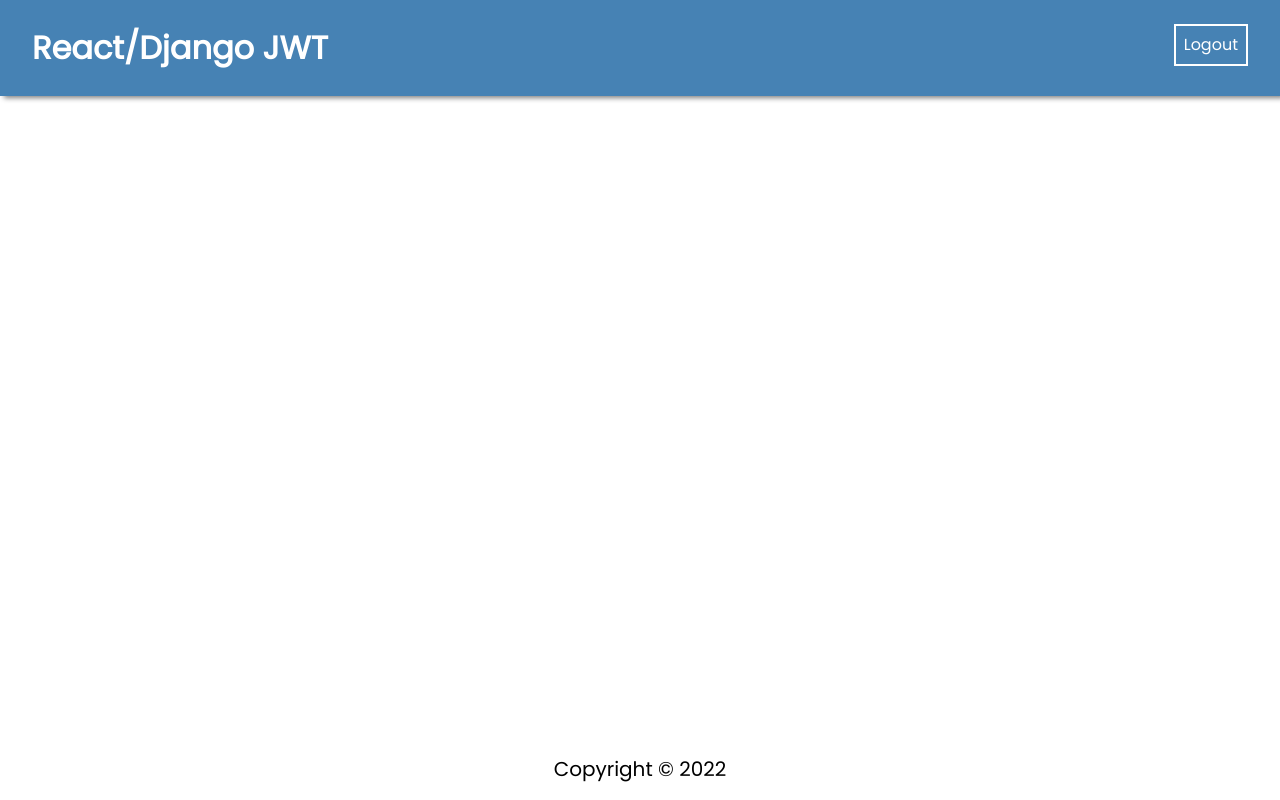
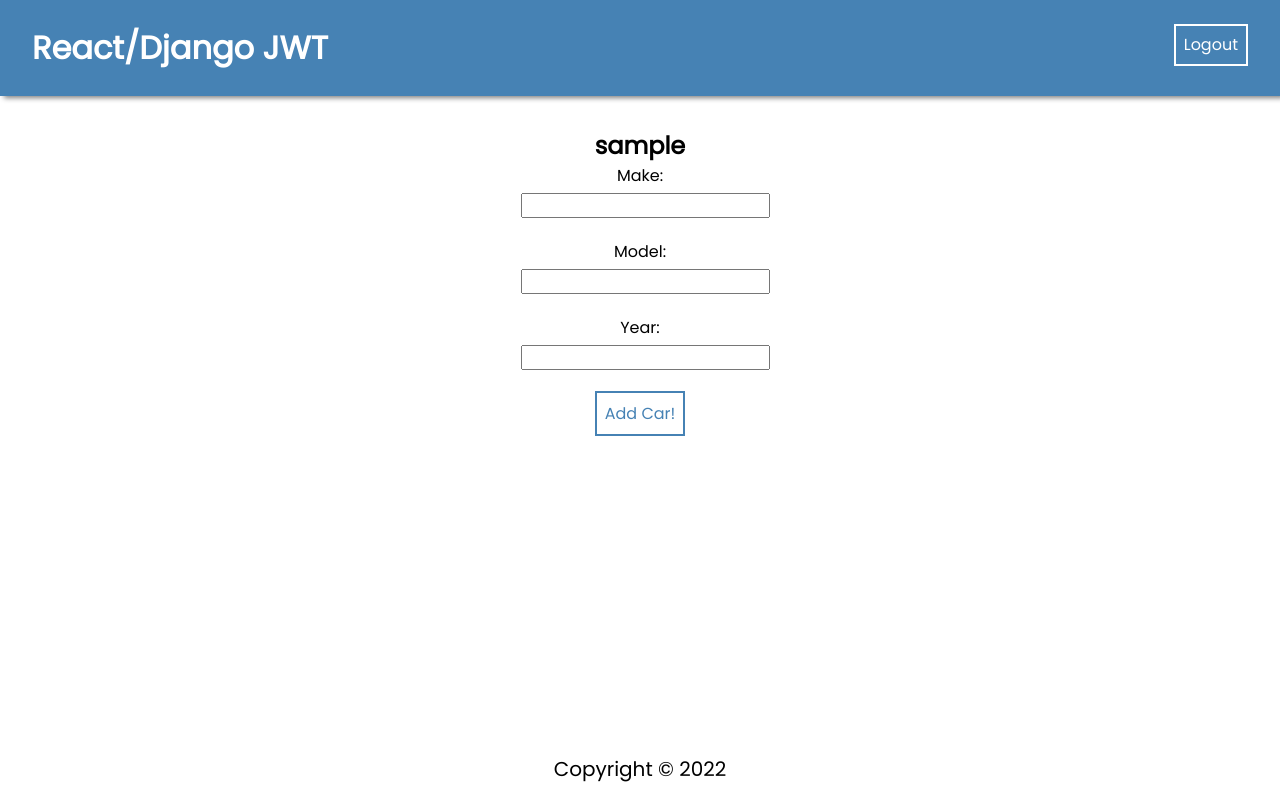
Before and after one commit to Mmeissner37/YouTubeClone, a React (Create React App) app in the folder frontend/: page /addcar in a window 1280 px wide. Built offline with nearby package versions, Linux system fonts and the light colour scheme; sample sign-in values are in the browser's storage.

Commit message:
Created AddCarPage and Instantiated it to HomePage under Protected Router

```diff
--- a/frontend/src/App.js
+++ b/frontend/src/App.js
@@ -7,6 +7,7 @@ import { Key } from "./localKey";
 import HomePage from "./pages/HomePage/HomePage";
 import LoginPage from "./pages/LoginPage/LoginPage";
 import RegisterPage from "./pages/RegisterPage/RegisterPage";
+import AddCarPage from "./pages/AddCarPage/AddCarPage";
 
 // Component Imports
 import Navbar from "./components/NavBar/NavBar";
@@ -30,6 +31,14 @@ function App() {
         />
         <Route path="/register" element={<RegisterPage />} />
         <Route path="/login" element={<LoginPage />} />
+        <Route
+          path='/addcar'
+          element={
+          <PrivateRoute>
+            <AddCarPage />
+          </PrivateRoute>
+          }
+        />
       </Routes>
       <Footer />
     </div>
--- /dev/null
+++ b/frontend/src/pages/AddCarPage/AddCarPage.js
@@ -0,0 +1,70 @@
+import React from 'react';
+import { useNavigate } from 'react-router-dom';
+import axios from 'axios';
+
+import useAuth from '../../hooks/useAuth';
+import useCustomForm from '../../hooks/useCustomForm';
+
+let initialValues = {
+    make: "",
+    model: "",
+    year: "",
+}
+
+const AddCarPage = () => {
+    const [user, token] = useAuth()
+    const navigate = useNavigate()
+    const [formData, handleInputChange, handleSubmit] = useCustomForm(initialValues, postNewCar)
+
+    async function postNewCar(){
+        try {
+            let response = await axios.post("http://127.0.0.1:8000/api/cars/", formData, {
+                headers: {
+                    Authorization: 'Bearer ' + token
+                }
+            })
+            navigate("/")
+        } catch (error) {
+            console.log(error.message)
+        }
+    }
+
+    return (
+        <div className='container'>
+            <h2>{user.username}</h2>
+            <form className='form' onSubmit={handleSubmit}>
+                <label>
+                    Make:{" "}
+                    <input
+                    type='text'
+                    name='make'
+                    value={formData.make}
+                    onChange={handleInputChange}
+                    />
+                </label>
+                <label>
+                    Model:{" "}
+                    <input
+                    type='text'
+                    name='model'
+                    value={formData.model}
+                    onChange={handleInputChange}
+                    />
+                </label>
+                <label>
+                    Year:{" "}
+                    <input
+                    type='text'
+                    name='year'
+                    value={formData.year}
+                    onChange={handleInputChange}
+                    />
+                </label>
+                <button>Add Car!</button>
+            </form>
+        </div>
+    )
+};
+
+
+export default AddCarPage
--- a/frontend/src/pages/HomePage/HomePage.js
+++ b/frontend/src/pages/HomePage/HomePage.js
@@ -1,6 +1,7 @@
 import React from "react";
 import { useEffect, useState } from "react";
 import useAuth from "../../hooks/useAuth";
+import { Link } from "react-router-dom";
 
 import axios from "axios";
 
@@ -29,6 +30,7 @@ const HomePage = () => {
   return (
     <div className="container">
       <h1>Home Page for {user.username}!</h1>
+      <Link to='/addcar'>Add Car!</Link>
       {cars &&
         cars.map((car) => (
           <p key={car.id}>
```
